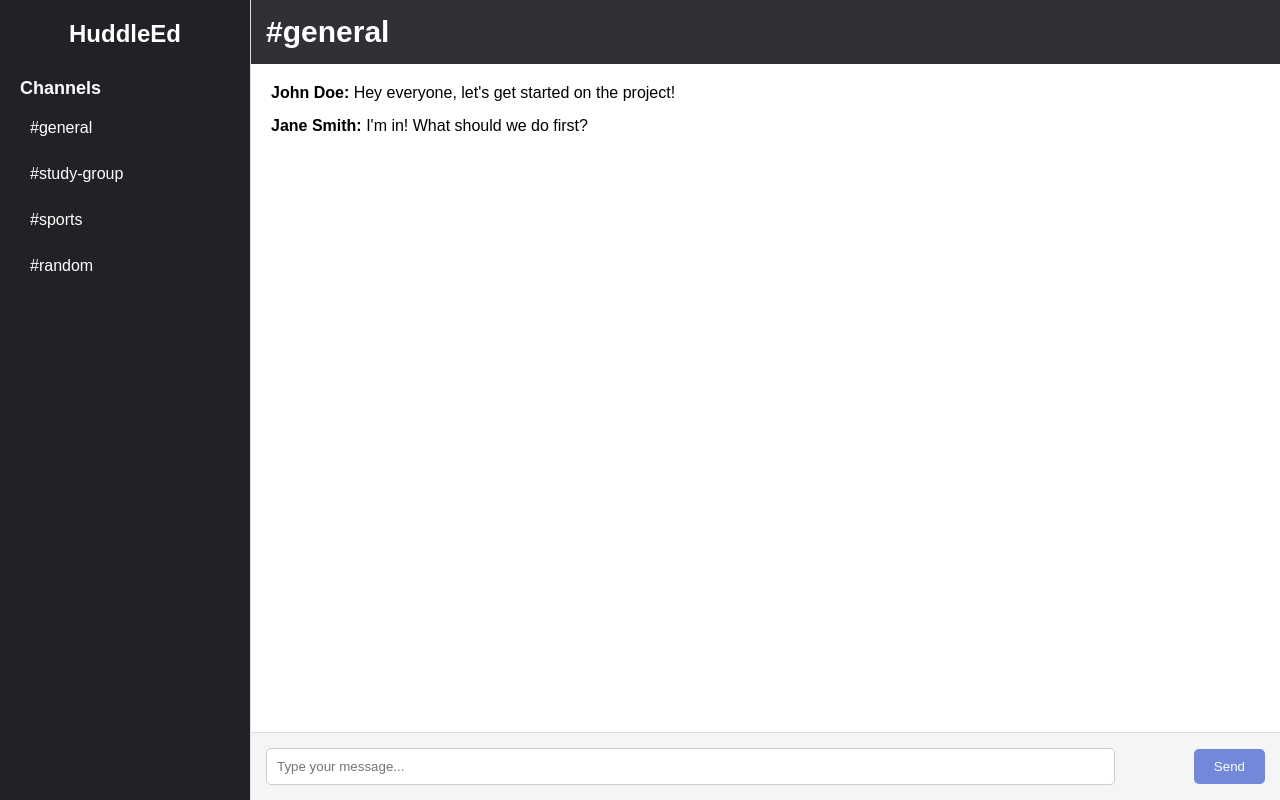
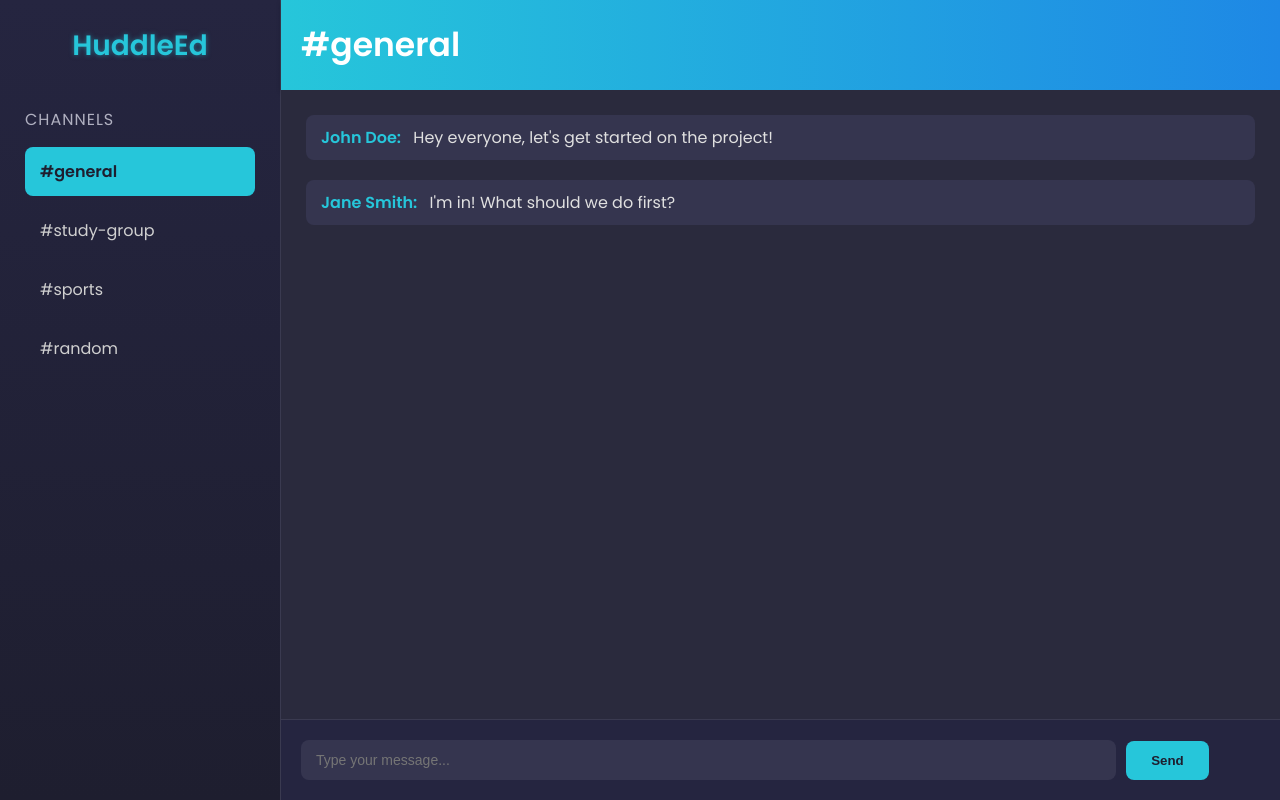
Before and after one commit to polan2wavii/HuddleEd, a Django app: page / in a window 1280 px wide. Run offline with Django 5.2, Linux system fonts and the light colour scheme.

Commit message:
Frontend Update
- Added more styling to the frontend
- Updated the issue where statics files were not being found in the settings.py file
- Rendered in new pages to the app (profile.html, room.html)

```diff
--- a/base/urls.py
+++ b/base/urls.py
@@ -4,4 +4,5 @@ from . import views
 urlpatterns = [
     path('', views.home, name="home"),
     path('room/', views.room, name="room"),
+    path('profile/', views.profile, name='profile')
 ]
--- a/base/views.py
+++ b/base/views.py
@@ -7,3 +7,6 @@ def home(request):
 
 def room(request):
     return render(request, 'room.html')
+
+def profile(request):
+    return render(request, 'profile.html')
--- a/djangoprac/settings.py
+++ b/djangoprac/settings.py
@@ -54,6 +54,7 @@ TEMPLATES = [
                 'django.template.context_processors.request',
                 'django.contrib.auth.context_processors.auth',
                 'django.contrib.messages.context_processors.messages',
+                'django.template.context_processors.static'
             ],
         },
     },
--- a/static/styles/styles.css
+++ b/static/styles/styles.css
@@ -1,3 +1,6 @@
+/* Import Poppins font from Google Fonts */
+@import url('https://fonts.googleapis.com/css2?family=Poppins:wght@300;400;600&display=swap');
+
 * {
   margin: 0;
   padding: 0;
@@ -5,104 +8,160 @@
 }
 
 body {
-    font-family: Arial, sans-serif;
-    background-color: #f0f2f5;
+  font-family: 'Poppins', Arial, sans-serif;
+  background-color: #1e1e2f;
+  color: #e0e0e0;
+  height: 100vh;
 }
 
 .container {
   display: flex;
   height: 100vh;
+  overflow: hidden;
 }
 
-  /* Sidebar */
 .sidebar {
-    width: 250px;
-    background-color: #202225;
-    color: white;
-    padding: 20px;
+  width: 280px;
+  background: linear-gradient(180deg, #252540 0%, #1e1e2f 100%); /* Gradient background */
+  padding: 25px;
+  box-shadow: 2px 0 10px rgba(0, 0, 0, 0.3);
 }
 
 .sidebar .logo h2 {
   text-align: center;
-    margin-bottom: 30px;
+  font-size: 28px;
+  font-weight: 600;
+  color: #26c6da;
+  margin-bottom: 40px;
+  text-shadow: 0 0 5px rgba(38, 198, 218, 0.5);
 }
 
 .sidebar .channels h3 {
-    font-size: 18px;
-    margin-bottom: 10px;
+  font-size: 16px;
+  font-weight: 400;
+  color: #b0b0c0;
+  margin-bottom: 15px;
+  text-transform: uppercase;
+  letter-spacing: 1px;
 }
 
 .sidebar .channels ul {
   list-style-type: none;
-    padding: 0;
 }
 
-  .sidebar .channels ul li {
-    padding: 10px;
+.sidebar .channels .channel {
+  padding: 12px 15px;
+  margin-bottom: 10px;
+  border-radius: 8px;
   cursor: pointer;
-    border-radius: 5px;
-    margin-bottom: 8px;
+  transition: all 0.3s ease;
+  color: #d0d0d0;
 }
 
-  .sidebar .channels ul li:hover {
-    background-color: #333;
+.sidebar .channels .channel:hover {
+  background-color: rgba(38, 198, 218, 0.2);
+  color: #fff;
 }
 
-  /* Chat Area */
+.sidebar .channels .channel.active {
+  background-color: #26c6da;
+  color: #1e1e2f;
+  font-weight: 600;
+}
+
 .chat-area {
   flex: 1;
   display: flex;
   flex-direction: column;
-    background-color: #fff;
-    border-left: 1px solid #ddd;
+  background-color: #2a2a3d;
+  border-left: 1px solid #3a3a50;
 }
 
 .chat-header {
-    background-color: #2f3136;
-    color: white;
-    padding: 15px;
-    font-size: 20px;
+  background: linear-gradient(90deg, #26c6da 0%, #1e88e5 100%);
+  color: #fff;
+  padding: 20px;
+  font-size: 22px;
+  font-weight: 600;
+  box-shadow: 0 2px 5px rgba(0, 0, 0, 0.2);
 }
 
 .messages {
   flex: 1;
-    padding: 20px;
+  padding: 25px;
   overflow-y: auto;
+  background-color: #2a2a3d;
 }
 
 .message {
-    margin-bottom: 15px;
+  margin-bottom: 20px;
+  padding: 10px 15px;
+  background-color: #35354f;
+  border-radius: 8px;
+  transition: transform 0.2s ease;
+}
+
+.message:hover {
+  transform: translateX(5px);
 }
 
 .message .user {
-    font-weight: bold;
+  font-weight: 600;
+  color: #26c6da;
+  margin-right: 8px;
 }
 
 .input-area {
-    padding: 15px;
-    border-top: 1px solid #ddd;
+  padding: 20px;
+  border-top: 1px solid #3a3a50;
   display: flex;
-    justify-content: space-between;
   align-items: center;
-    background-color: #f5f5f5;
+  background-color: #252540;
 }
 
 .input-area input {
   width: 85%;
-    padding: 10px;
-    border-radius: 5px;
-    border: 1px solid #ccc;
+  padding: 12px 15px;
+  border-radius: 8px;
+  border: none;
+  background-color: #35354f;
+  color: #e0e0e0;
+  font-size: 14px;
+  outline: none;
+  transition: box-shadow 0.3s ease;
+}
+
+.input-area input:focus {
+  box-shadow: 0 0 8px rgba(38, 198, 218, 0.5);
 }
 
 .input-area button {
-    padding: 10px 20px;
-    background-color: #7289da;
-    color: white;
+  padding: 12px 25px;
+  margin-left: 10px;
+  background-color: #26c6da;
+  color: #1e1e2f;
   border: none;
-    border-radius: 5px;
+  border-radius: 8px;
+  font-weight: 600;
   cursor: pointer;
+  transition: background-color 0.3s ease, transform 0.2s ease;
 }
 
 .input-area button:hover {
-    background-color: #5e6dbf;
+  background-color: #1e88e5;
+  transform: scale(1.05);
 }
+
+
+.messages::-webkit-scrollbar {
+  width: 8px;
+}
+
+.messages::-webkit-scrollbar-track {
+  background: #252540;
+}
+
+.messages::-webkit-scrollbar-thumb {
+  background-color: #26c6da;
+  border-radius: 10px;
+}
--- a/templates/home.html
+++ b/templates/home.html
@@ -1,48 +1,49 @@
 <!DOCTYPE html>
-{% load static%}
+{% load static %}
 <html lang="en">
 <head>
   <meta charset="UTF-8">
   <meta name="viewport" content="width=device-width, initial-scale=1.0">
   <title>HuddleEd - Chat</title>
   <link rel="stylesheet" href="{% static 'styles/styles.css' %}">
+  <link rel="icon" href="{% static 'images/favicon.ico' %}" type="image/x-icon">
 </head>
 <body>
   <div class="container">
     <!-- Sidebar -->
-    <div class="sidebar">
+    <aside class="sidebar">
       <div class="logo">
         <h2>HuddleEd</h2>
       </div>
       <div class="channels">
         <h3>Channels</h3>
         <ul>
-          <li>#general</li>
-          <li>#study-group</li>
-          <li>#sports</li>
-          <li>#random</li>
+          <li class="channel active">#general</li>
+          <li class="channel">#study-group</li>
+          <li class="channel">#sports</li>
+          <li class="channel">#random</li>
         </ul>
       </div>
-    </div>
+    </aside>
 
     <!-- Chat Area -->
-    <div class="chat-area">
-      <div class="chat-header">
+    <main class="chat-area">
+      <header class="chat-header">
         <h2>#general</h2>
-      </div>
-      <div class="messages">
+      </header>
+      <section class="messages">
         <div class="message">
           <span class="user">John Doe:</span> Hey everyone, let's get started on the project!
         </div>
         <div class="message">
           <span class="user">Jane Smith:</span> I'm in! What should we do first?
         </div>
-      </div>
-      <div class="input-area">
+      </section>
+      <footer class="input-area">
         <input type="text" placeholder="Type your message..." />
         <button>Send</button>
-      </div>
-    </div>
+      </footer>
+    </main>
   </div>
 </body>
 </html>
```
Also changed, not shown: templates/profile.html (added, +12 -0 lines), db.sqlite3. Lines whose indentation alone changed are shown as unchanged.
